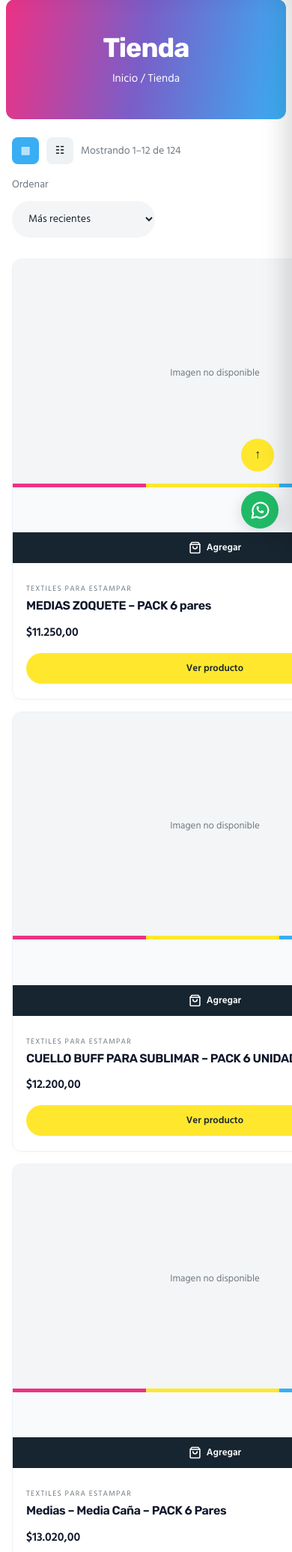
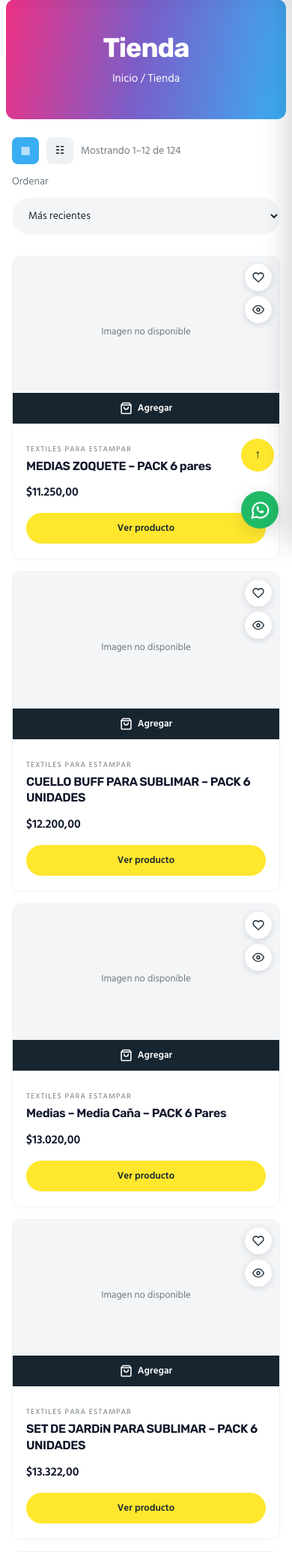
Before and after one commit to Miguelituu/serinsumos, a PHP site: page /catalogo.php in a window 390 px wide; the page is wider, and only the part inside the window is pictured. Shown: the part 119-2189 px from the top of that part at 75% size. Run offline with PHP 8.4, Linux system fonts and the light colour scheme; a user stored in the database is signed in; data comes from the database, SQL or seed files in the repository; data that the repository does not hold is empty; some libraries are stand-ins or nearby versions.

Commit message:
Responsive catalogo: vista lista compacta en movil, grilla 2 col en tablet y fix scroll horizontal del drawer

```diff
--- a/assets/site.css
+++ b/assets/site.css
@@ -46,31 +46,10 @@ img, video, iframe, embed, object { max-width: 100%; height: auto; }
     h1, h2, h3 { overflow-wrap: break-word; word-break: break-word; }
     input, select, textarea { max-width: 100%; }
     .cart-table, .order-items-table, .prod-table { min-width: 0; }
-
-    /* Imagenes de productos: ajuste en movil */
-    .pc-thumb-wrap,
-    .pc-thumb-wrap .shop-thumb,
-    .pc-thumb-wrap .shop-thumb img,
-    .home-product-card .product-image,
-    .home-product-card .product-image img,
-    .product-image,
-    .product-image img {
-        max-width: 100% !important;
-    }
-    .pc-thumb-wrap { aspect-ratio: 16 / 9 !important; }
-    .pc-thumb-wrap .shop-thumb img { aspect-ratio: 16 / 9 !important; height: 100% !important; }
-    .home-product-card .product-image { aspect-ratio: 4 / 3 !important; }
-    .product-image { aspect-ratio: 4 / 3 !important; }
-    .product-grid { grid-template-columns: repeat(2, 1fr) !important; gap: 12px !important; }
 }
 
-@media (max-width: 480px) {
-    .pc-thumb-wrap { aspect-ratio: 4 / 3 !important; }
-    .pc-thumb-wrap .shop-thumb img { aspect-ratio: 4 / 3 !important; }
-    .product-grid { grid-template-columns: 1fr !important; }
-    .shop-grid { grid-template-columns: 1fr !important; gap: 16px !important; }
-}
-
+/* Catalogo en vista LISTA: el ajuste definitivo esta al final del archivo
+   (bloque "AJUSTES FINALES RESPONSIVE"). Aqui solo ajustes generales. */
 @media (max-width: 480px) {
     .hero-buttons { flex-direction: column; align-items: stretch; }
     .hero-buttons .btn, .hero-buttons .hero-secondary { width: 100%; justify-content: center; }
@@ -703,3 +682,90 @@ body{min-height:100vh}body>#root{min-height:100vh}.mobile-menu{display:none;bord
         padding: 16px !important;
     }
 }
+
+
+/* ==========================================================================
+   AJUSTES FINALES RESPONSIVE
+   (al final a proposito: ganan en cascada sobre las reglas base de arriba)
+   ========================================================================== */
+
+/* Evita scroll horizontal: el menu lateral cerrado queda fuera de pantalla */
+html { overflow-x: clip; }
+
+/* Filtros/orden del catalogo: apilar en pantallas angostas (evita desborde) */
+@media (max-width: 900px) {
+    /* Los items del grid no deben exceder el ancho disponible */
+    .shop-layout > * { min-width: 0 !important; }
+}
+
+/* Catalogo GRILLA: 2 columnas en tablet; 1 columna solo en celular */
+@media (min-width: 481px) and (max-width: 900px) {
+    .shop-grid {
+        grid-template-columns: repeat(2, 1fr) !important;
+        gap: 18px 16px !important;
+    }
+}
+
+@media (max-width: 650px) {
+    .shop-toolbar {
+        flex-direction: column !important;
+        align-items: stretch !important;
+        gap: 12px !important;
+    }
+    .shop-views { flex-wrap: wrap !important; }
+    .shop-views > span { flex: 1; }
+    .shop-toolbar .sort-form,
+    .shop-toolbar .sort-label,
+    .shop-toolbar select {
+        width: 100% !important;
+        min-width: 0 !important;
+        max-width: 100% !important;
+    }
+    .shop-toolbar select { box-sizing: border-box; }
+}
+
+/* Vista LISTA del catalogo: miniatura compacta + datos en pantallas angostas */
+@media (max-width: 900px) {
+    .shop-list li {
+        grid-template-columns: 140px 1fr !important;
+        gap: 14px !important;
+        align-items: start !important;
+    }
+    .shop-list .pc-thumb-wrap {
+        aspect-ratio: 1 !important;
+    }
+    .shop-list .pc-thumb-wrap .shop-thumb img {
+        aspect-ratio: 1 !important;
+        height: 100% !important;
+    }
+    .shop-list h2 {
+        font-size: 16px !important;
+        margin: 0 0 6px !important;
+    }
+    .shop-list .shop-price {
+        font-size: 15px !important;
+        margin: 2px 0 10px !important;
+    }
+    .shop-list .pc > div:not(.pc-thumb-wrap) {
+        padding: 4px 2px 8px !important;
+    }
+    .shop-list .shop-add {
+        width: 100% !important;
+    }
+}
+
+@media (max-width: 480px) {
+    .shop-list li {
+        grid-template-columns: 104px 1fr !important;
+        gap: 12px !important;
+    }
+    .shop-list .pc-cart-label {
+        display: none;
+    }
+    .shop-list .pc-cart-btn {
+        padding: 8px 10px;
+    }
+    .shop-list h2 {
+        font-size: 15px !important;
+    }
+}
--- a/lib.php
+++ b/lib.php
@@ -719,7 +719,7 @@ function site_header(string $title = '', string $description = ''): void {
     <meta name="theme-color" content="#172530">
     <link rel="preconnect" href="https://fonts.googleapis.com">
     <link rel="preconnect" href="https://fonts.gstatic.com" crossorigin>
-    <link rel="stylesheet" href="<?= e(site_url('assets/site.css')) ?>?v=2.0">
+    <link rel="stylesheet" href="<?= e(site_url('assets/site.css')) ?>?v=2.1">
     <link rel="icon" href="<?= e($favicon) ?>">
     <link rel="shortcut icon" href="<?= e($favicon) ?>">
 </head>
```
